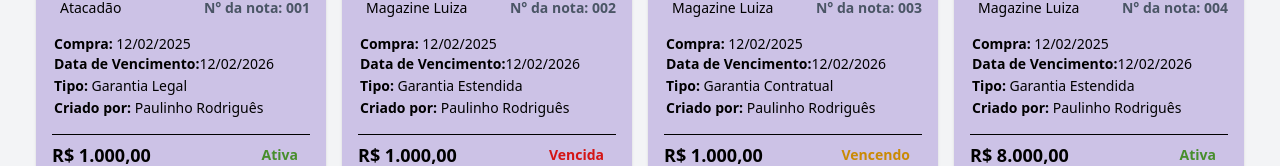
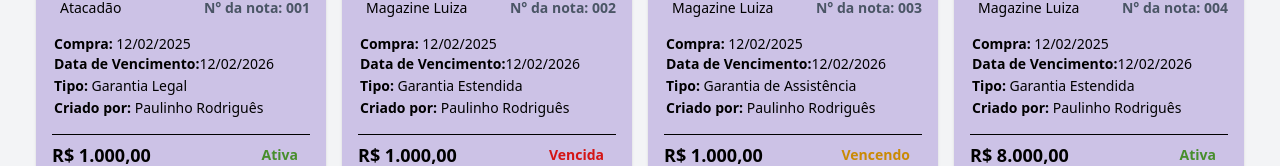
Before and after one commit to elielsondev/projeto_app_controle_de_garantia, a React (Vite) app: page /home in a window 1280 px wide. Shown: the part 324-490 px from the top of the page. Built offline with nearby package versions, Linux system fonts and the light colour scheme; sample sign-in values are in the browser's storage.

Commit message:
Refactor: Rename 'Garantia Contratual' to 'Garantia de Serviço'

```diff
--- a/src/components/FilterModal.tsx
+++ b/src/components/FilterModal.tsx
@@ -22,7 +22,7 @@
      });
 
      const statusOptions = ["Ativa", "Vencida", "Vencendo"];
-     const typeNoteOptions = ["Garantia Legal", "Garantia Contratual", "Garantia Estendida"];
+     const typeNoteOptions = ["Garantia Legal", "Garantia de Assistência", "Garantia Estendida"];
 
      const handleStatusToggle = (status: string) => {
           setFilters((prev) => ({
--- a/src/data/index.ts
+++ b/src/data/index.ts
@@ -53,7 +53,7 @@
         store: "Magazine Luiza",
         purchaseDate: "12/02/2025",
         dueDate: "12/02/2026",
-        typeNote: "Garantia Contratual",
+        typeNote: "Garantia de Assistência",
         createdBy: "Paulinho Rodriguês",
         value: 1000,
         status: "Vencendo",
```
